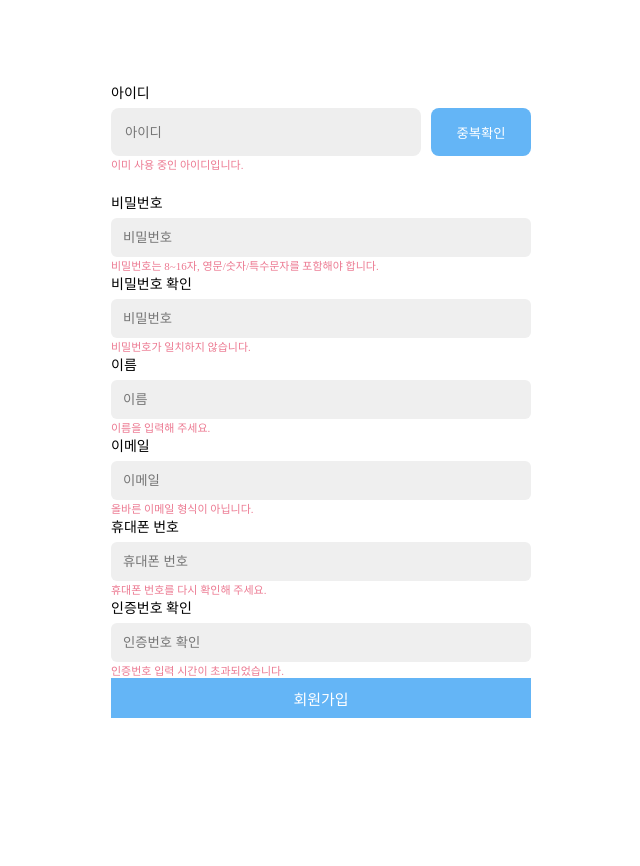
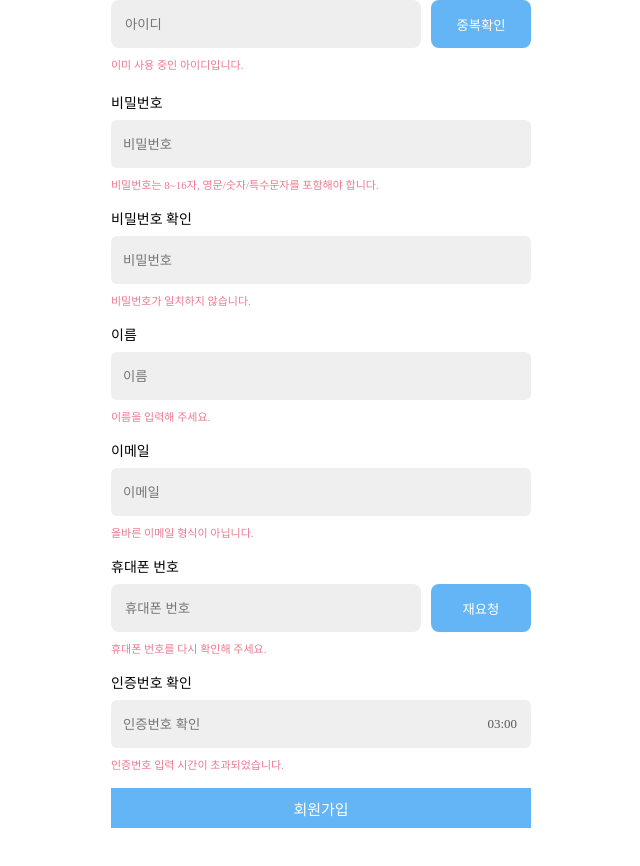
Before and after one commit to hjunie/react-study, a React (Vite) app: page /join in a window 1280 px wide. Shown: the whole page, without its empty margins (319-959 px from the left). Before the commit the page ends 800 px from the top, so only its background shows below. Built offline with nearby package versions, Linux system fonts and the light colour scheme.

Commit message:
회원가입 페이지 수정

```diff
--- a/public/css/style.css
+++ b/public/css/style.css
@@ -2,6 +2,9 @@ body {
     margin: 0;
 }
 
+.input-group {
+  margin-bottom: 8px;
+}
 
 .login-container {
   height: 100vh;
@@ -41,7 +44,7 @@ body {
 .input-group label {
   display: block;
   font-size: 14px;
-  margin-bottom: 6px;
+  margin-bottom: 8px;
   color: #000000;
 }
 
@@ -52,6 +55,7 @@ body {
   border-radius: 6px;
   background-color: #EFEFEF;
   box-sizing: border-box;
+  height: 48px;
 }
 
 .login-options {
@@ -149,6 +153,7 @@ body {
   font-size: 11px;
   color: #EC7991;
   border-bottom: 2px !important;
+  margin-top: 8px;
 }
 
 .id-row {
@@ -177,3 +182,49 @@ body {
   align-items: center;        /* 세로 가운데 */
   justify-content: center;    /* 가로 가운데 */
 }
+
+.phonenumber {
+  display: flex;
+  gap: 10px;
+}
+
+.phonenumber input {
+  flex: 1;
+  height: 48px;
+  padding: 0 14px;
+  border-radius: 8px;
+  border: none;
+  background: #eee;
+}
+
+.phonenumber button {
+  width: 100px;
+  height: 48px;
+  border-radius: 8px;
+  border: none;
+  background: #64B5F6;
+  color: white;
+
+  display: flex;              /* ⭐ 핵심 */
+  align-items: center;        /* 세로 가운데 */
+  justify-content: center;    /* 가로 가운데 */
+}
+
+.pinnumber {
+  position: relative;
+  width: 100%;
+}
+
+.pinnumber input {
+  width: 100%;
+  padding-right: 60px;   /* ⭐ 타이머 자리 확보 */
+}
+
+.timer {
+  position: absolute;
+  right: 14px;
+  top: 50%;
+  transform: translateY(-50%);
+  font-size: 13px;
+  color: #555;
+}
--- a/src/pages/join.jsx
+++ b/src/pages/join.jsx
@@ -81,7 +81,9 @@ function Join() {
 
                           <div className="phonenumber">
                              <input type="phonenumber" placeholder="휴대폰 번호"/>
+                             <button className="phonenumber">재요청</button>
                           </div>
+
                               <div className="err">휴대폰 번호를 다시 확인해 주세요.</div>
                       </div>
                    </div>
@@ -92,6 +94,7 @@ function Join() {
 
                           <div className="pinnumber">
                              <input type="pinnumber" placeholder="인증번호 확인"/>
+                             <span className="timer">03:00</span>
                           </div>
                               <div className="err">인증번호 입력 시간이 초과되었습니다.</div>
                       </div>
```
